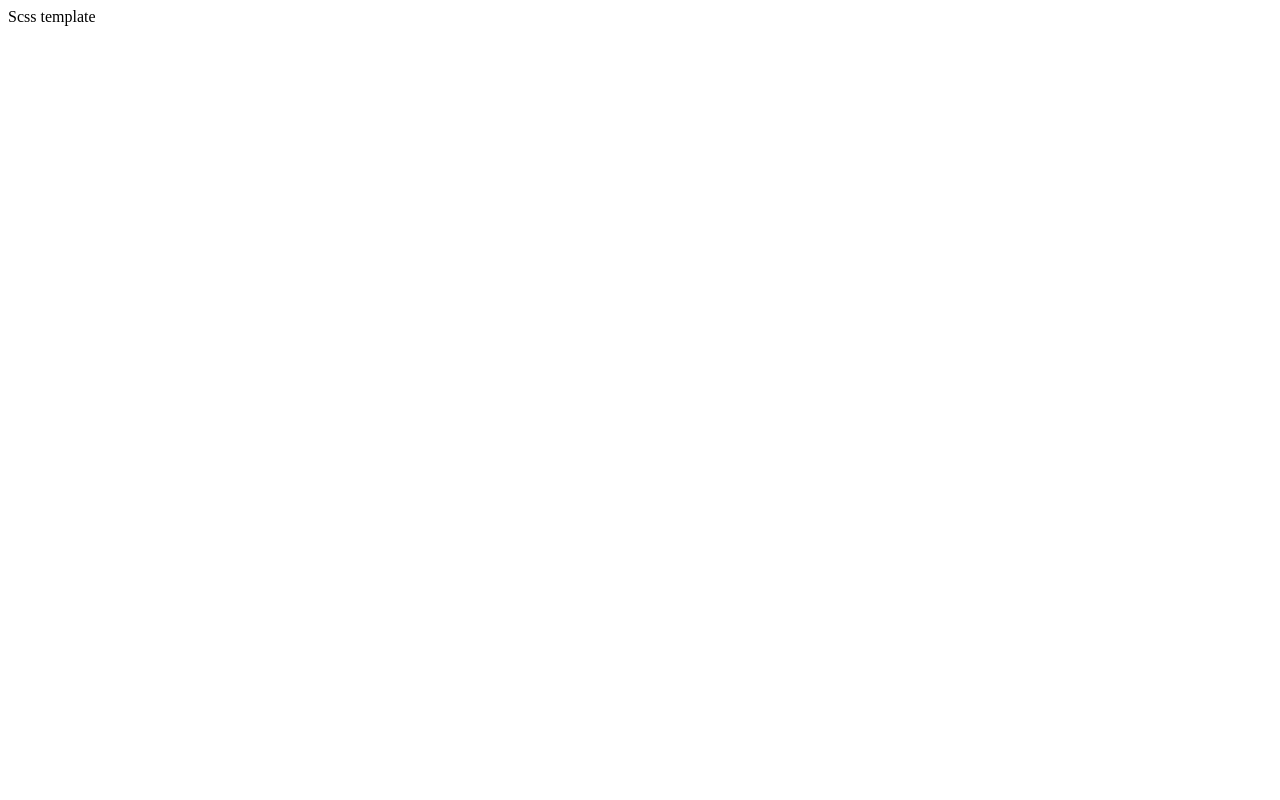
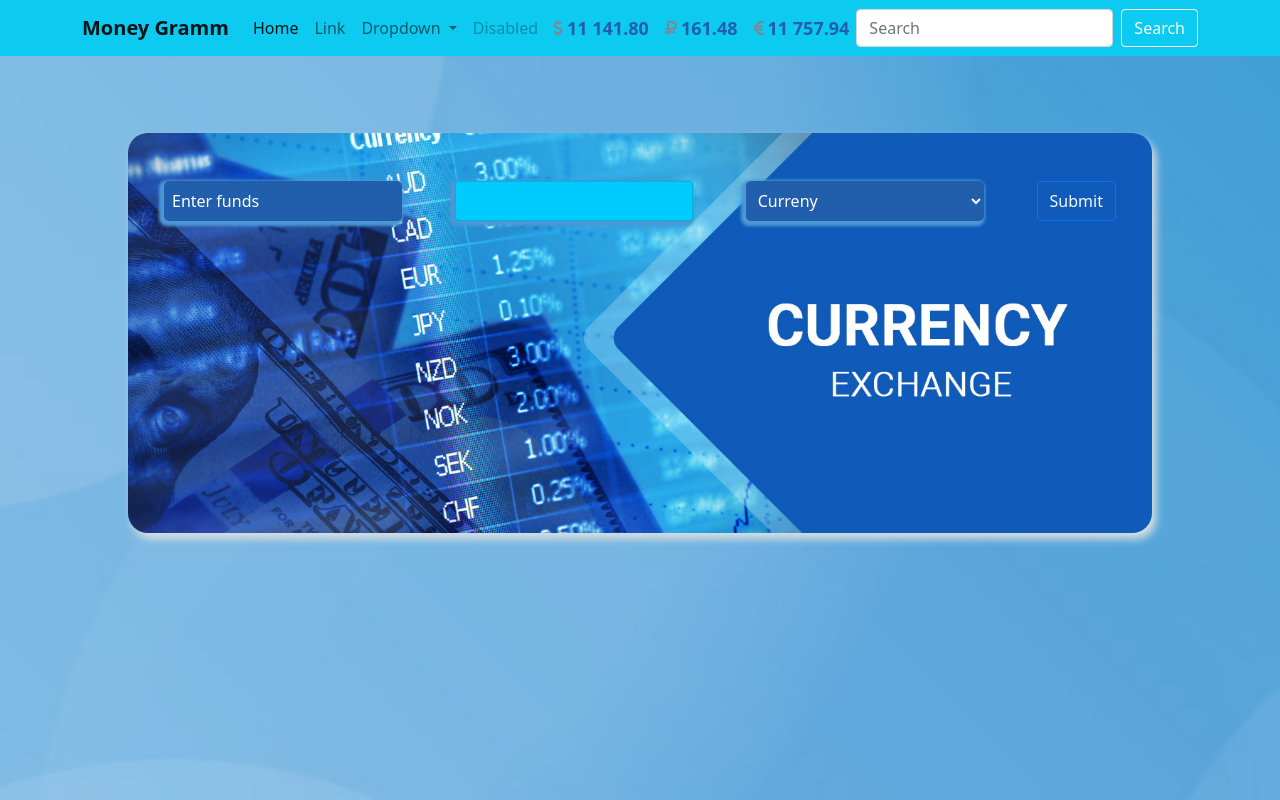
Before and after one commit to Ixtiyor0919/3.7, a website: page index.html in a window 1280 px wide. Drawn offline with nearby package versions, Linux system fonts and the light colour scheme.

Commit message:
Add files via upload

```diff
--- a/index.html
+++ b/index.html
@@ -1,15 +1,72 @@
 <!DOCTYPE html>
 <html lang="en">
-
 <head>
     <meta charset="UTF-8">
     <meta http-equiv="X-UA-Compatible" content="IE=edge">
     <meta name="viewport" content="width=device-width, initial-scale=1.0">
-    <title>Document</title>
+    <title>3.7</title>
+    <link rel="stylesheet" href="https://cdnjs.cloudflare.com/ajax/libs/font-awesome/6.1.1/css/all.min.css" integrity="sha512-KfkfwYDsLkIlwQp6LFnl8zNdLGxu9YAA1QvwINks4PhcElQSvqcyVLLD9aMhXd13uQjoXtEKNosOWaZqXgel0g==" crossorigin="anonymous" referrerpolicy="no-referrer" />
+    <script src="https://cdn.jsdelivr.net/npm/bootstrap@5.1.3/dist/js/bootstrap.bundle.min.js" integrity="sha384-ka7Sk0Gln4gmtz2MlQnikT1wXgYsOg+OMhuP+IlRH9sENBO0LRn5q+8nbTov4+1p" crossorigin="anonymous"></script>
+    <link rel="stylesheet" href="./css/main.min.css">
 </head>
-
 <body>
-    Scss template
+    <nav class="navbar navbar-expand-lg navbar-light bg-info">
+        <div class="container">
+          <a class="navbar-brand fw-bold" href="#">Money Gramm</a>
+          <button class="navbar-toggler" type="button" data-bs-toggle="collapse" data-bs-target="#navbarSupportedContent" aria-controls="navbarSupportedContent" aria-expanded="false" aria-label="Toggle navigation">
+            <span class="navbar-toggler-icon"></span>
+          </button>
+          <div class="collapse navbar-collapse" id="navbarSupportedContent">
+            <ul class="navbar-nav me-auto mb-2 mb-lg-0">
+              <li class="nav-item">
+                <a class="nav-link active" aria-current="page" href="#">Home</a>
+              </li>
+              <li class="nav-item">
+                <a class="nav-link" href="#">Link</a>
+              </li>
+              <li class="nav-item dropdown">
+                <a class="nav-link dropdown-toggle" href="#" id="navbarDropdown" role="button" data-bs-toggle="dropdown" aria-expanded="false">
+                  Dropdown
+                </a>
+                <ul class="dropdown-menu" aria-labelledby="navbarDropdown">
+                  <li><a class="dropdown-item" href="#">Action</a></li>
+                  <li><a class="dropdown-item" href="#">Another action</a></li>
+                  <li><hr class="dropdown-divider"></li>
+                  <li><a class="dropdown-item" href="#">Something else here</a></li>
+                </ul>
+              </li>
+              <li class="nav-item">
+                <a class="nav-link disabled">Disabled</a>
+              </li>
+            </ul>
+            <div class="d-flex me-auto align-items-center">
+              <i class="fa-solid fa-dollar-sign"></i>
+              <span class="valyuta ms-1 me-3">11 141.80</span>
+              <i class="fa-solid fa-ruble-sign"></i>
+              <span class="valyuta ms-1 me-3">161.48</span>
+              <i class="fa-solid fa-euro-sign"></i>
+              <span class="valyuta ms-1">11 757.94</span>
+            </div>
+            <form class="d-flex">
+              <input class="form-control me-2" type="search" placeholder="Search" aria-label="Search">
+              <button class="btn btn-outline-light" type="submit">Search</button>
+            </form>
+          </div>
+        </div>
+    </nav>
+    <div class="container text-center justify-content-center p-5 mains box">
+        <form class="form d-flex justify-content-between row row-cols-1">
+            <input type="number" class="form__control w-25 p-2 col-sm-8" placeholder="Enter funds">
+            <div class="form__resultbox card p-2 w-25"></div>
+            <select name="usd__select" id="usd__select" class="form__select w-25 p-2 col">
+                <option value="1" disabled selected>Curreny</option>
+                <option value="11141.80">Usd</option>
+                <option value="161.48">Rubles</option>
+                <option value="11757.94">Euro</option>
+            </select>
+            <button class="btn btn-outline-primary w-auto col text-light" type="submit">Submit</button>
+        </form>
+    </div>
+    <script src="./js/main.js"></script>
 </body>
-
 </html>
--- /dev/null
+++ b/js/main.js
@@ -0,0 +1,17 @@
+//Currency exchange
+var elForm = document.querySelector('.form');
+var elNameInput = elForm.querySelector('.form__control');
+var elResultBox = elForm.querySelector('.form__resultbox');
+var elUsdSelect = elForm.querySelector('.form__select');
+
+elForm.addEventListener('submit', (evt) => {
+    evt.preventDefault()
+    elNameInput.value.trim();
+
+    elResultBox.textContent =  elNameInput.value;
+    elResultBox.textContent = elUsdSelect.value;
+    elResultBox.textContent = (elNameInput.value / elUsdSelect.value).toFixed(0);
+    // result.toFixed(0);
+    elNameInput.value = '';
+    elUsdSelect.value = '';
+})
--- /dev/null
+++ b/package.json
@@ -0,0 +1,5 @@
+{
+  "dependencies": {
+    "bootstrap": "^5.1.3"
+  }
+}
```
Also changed, not shown: css/main.min.css, images/currency-main-image.jpg (added), images/image.png (added), 2 other files.
